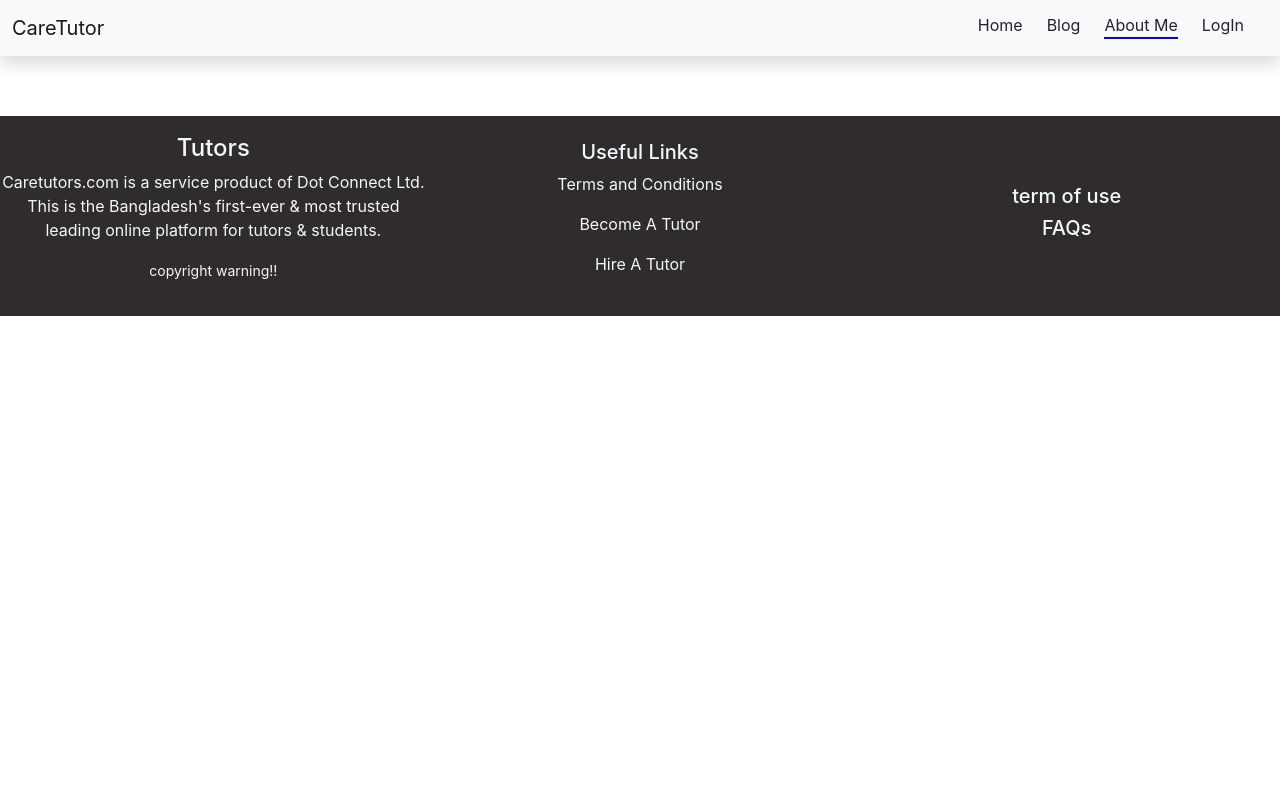
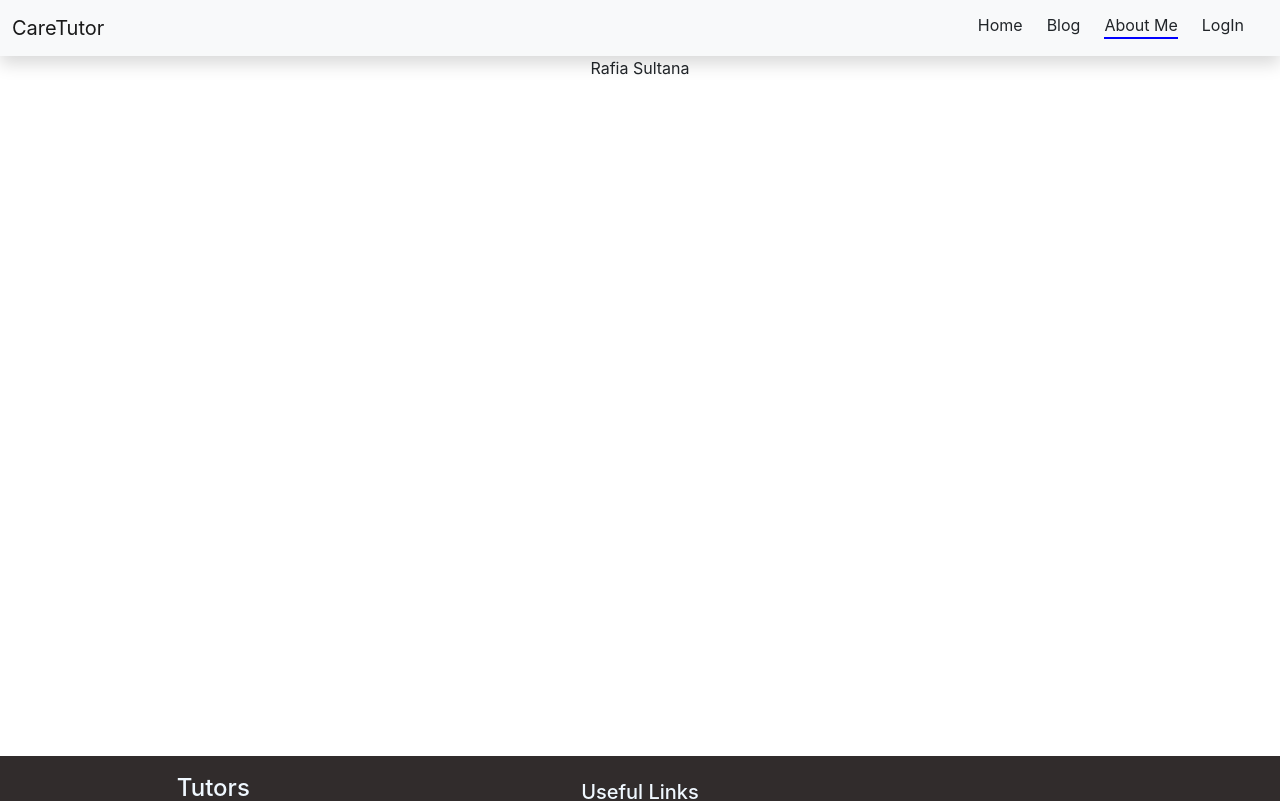
Before and after one commit to Rafia-Sultana/Care-Tutor, a React (Create React App) app: page /about in a window 1280 px wide. Shown: the top 801 px of the page. Built offline with nearby package versions, Linux system fonts and the light colour scheme; no server answers.

Commit message:
readme file updated

```diff
--- a/src/App.js
+++ b/src/App.js
@@ -8,6 +8,7 @@ import Footer from './components/Footer/Footer';
 import Login from './components/Login/Login'
 import SignUp from './components/SignUp/SignUp';
 import RequireAuth from './components/RequireAuth/RequireAuth';
+import About from './components/About/About';
 
 
 
@@ -26,7 +27,7 @@ function App() {
           </RequireAuth>
         }></Route>
 
-
+        <Route path='/about' element={<About></About>}></Route>
       </Routes>
       <Footer></Footer>
     </div>
--- /dev/null
+++ b/src/components/About/About.css
@@ -0,0 +1,3 @@
+.about {
+    height: 80vh;
+}
--- a/src/components/About/About.js
+++ b/src/components/About/About.js
@@ -0,0 +1,12 @@
+import React from 'react';
+import './About.css'
+
+const About = () => {
+    return (
+        <div className='about'>
+            <p>Rafia Sultana</p>
+        </div>
+    );
+};
+
+export default About;
```
Also changed, not shown: src/components/Blog/Blog.js (added, +16 -0 lines), src/components/Blog/Blog.css (added), 1 other file (tests, documents, lock files or other folders).
